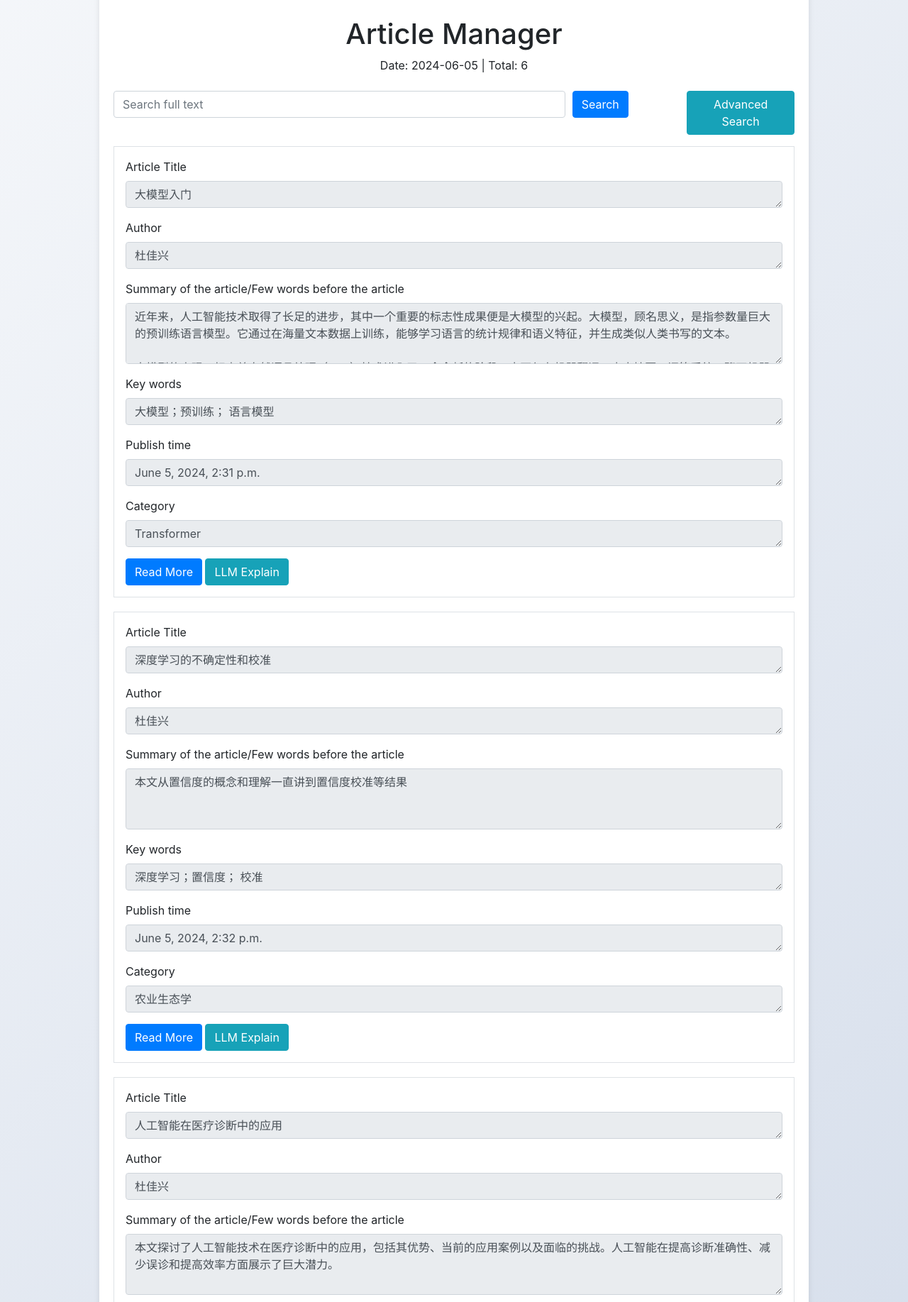
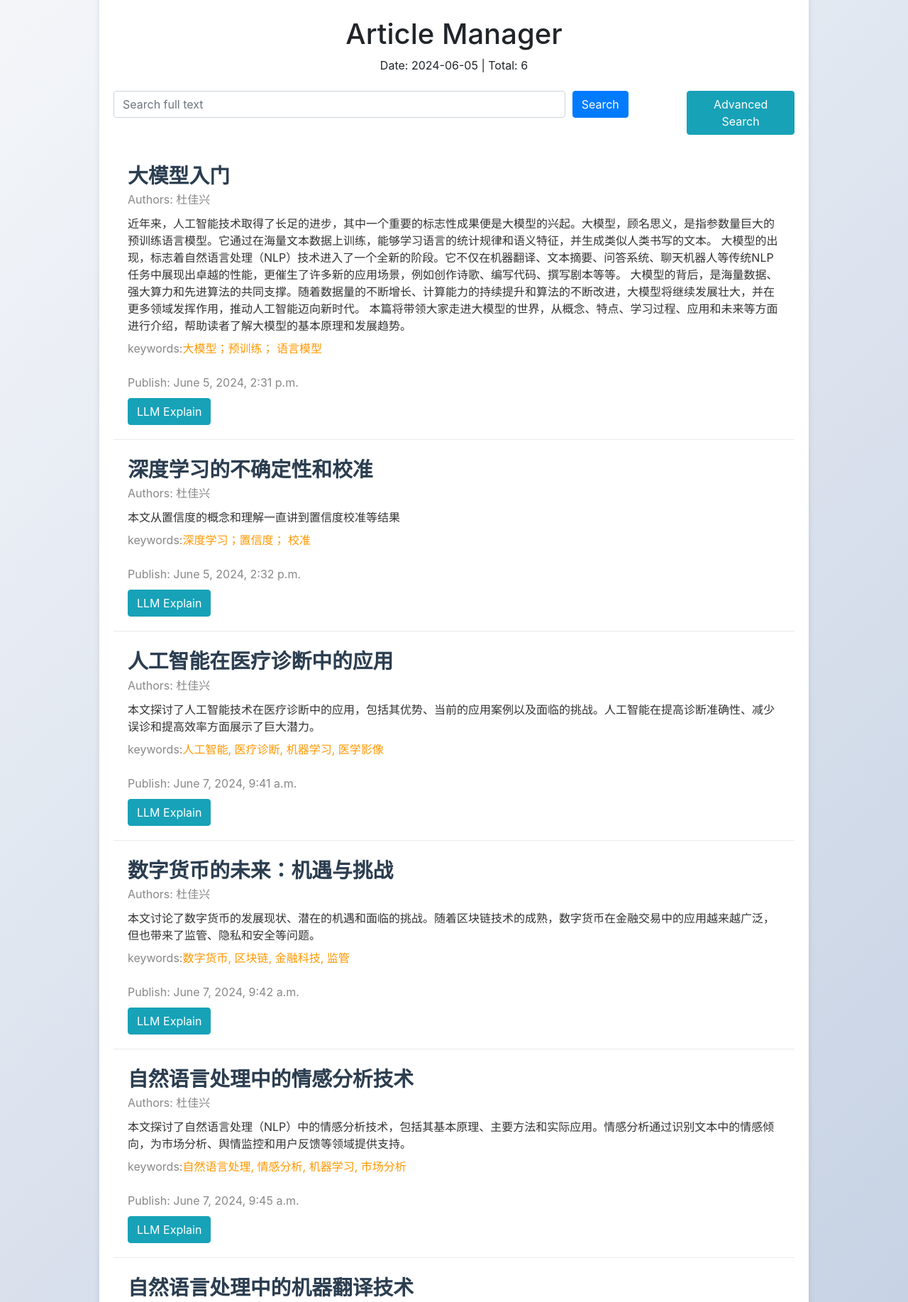
Before and after one commit to HaomingX/Article-Manager, a Django app: page / in a window 1280 px wide. Shown: the part 110-1945 px from the top of the page at 71% size. Run offline with Django 4.2, Linux system fonts and the light colour scheme; data comes from the database, SQL or seed files in the repository; both versions use the stored data as it was after the commit; some libraries are stand-ins or nearby versions.

Commit message:
article_css

```diff
--- a/app01/static/css/home.css
+++ b/app01/static/css/home.css
@@ -46,3 +46,48 @@ body {
     display: none;
     margin-top: 10px;
 }
+
+.article-card {
+    border-bottom: 1px solid #eaeaea;
+    padding: 20px;
+}
+
+.article-card:hover {
+    background-color: #f9f9f9;
+}
+
+.article-title {
+    font-size: 1.8em;
+    font-weight: bold;
+    color: #2c3e50;
+}
+
+.article-title a {
+    text-decoration: none;
+    color: inherit;
+}
+
+.article-title a:hover {
+    color: #007bff;
+}
+
+.article-authors, .article-publish {
+    color: #888;
+}
+
+.article-keywords{
+    color: #FF9800;
+}
+
+.keywords{
+    display: flex;
+}
+
+.article-summary {
+    margin-top: 10px;
+    color: #333;
+}
+
+.btn-action {
+    margin-top: 10px;
+}
--- a/app01/templates/home.html
+++ b/app01/templates/home.html
@@ -85,51 +85,42 @@
         </div>
     </form>
 
+
     <!-- Articles Display -->
+    <div class="articles">
         {% for article in articles %}
             {% if article.is_shared or article.author == request.user.username %}
-    <div class="article-section border p-3">
-        <div class="form-group">
-            <label for="articleTitle{{ forloop.counter }}">Article Title</label>
-            <textarea class="form-control" id="articleTitle{{ forloop.counter }}" rows="1" readonly>{{ article.title }}</textarea>
+            <div class="article-card">
+                <div class="article-title">
+                    <a href="{% url 'article_detail' article.id %}">{{ article.title }}</a>
                 </div>
-        <div class="form-group">
-            <label for="author{{ forloop.counter }}">Author</label>
-            <textarea class="form-control" id="author{{ forloop.counter }}" rows="1" readonly>{{ article.author }}</textarea>
+                <div class="article-authors">
+                    Authors: {{ article.author }}
                 </div>
-        <div class="form-group">
-            <label for="summary{{ forloop.counter }}">Summary of the article/Few words before the article</label>
-            <textarea class="form-control" id="summary{{ forloop.counter }}" rows="3" readonly>{{ article.summary }}</textarea>
+                <div class="article-summary">
+                    {{ article.summary }}
                 </div>
-        <div class="form-group">
-            <label for="keywords{{ forloop.counter }}">Key words</label>
-            <textarea class="form-control" id="keywords{{ forloop.counter }}" rows="1" readonly>{{ article.keywords }}</textarea>
+                <div class="keywords">
+                    <p class="article-publish mt-2">keywords:</p>
+                    <p class="article-keywords mt-2">{{ article.keywords }}</p>
                 </div>
-        <div class="form-group">
-            <label for="publishTime{{ forloop.counter }}">Publish time</label>
-            <textarea class="form-control" id="publishTime{{ forloop.counter }}" rows="1" readonly>{{ article.publish_time }}</textarea>
+                <div class="article-publish mt-2">
+                    Publish: {{ article.publish_time }}
                 </div>
-        <div class="form-group">
-            <label for="category{{ forloop.counter }}">Category</label>
-            <textarea class="form-control" id="category{{ forloop.counter }}" rows="1" readonly>{{ article.category.name }}</textarea>
+                <div class="btn-action">
+                    <button class="btn btn-info llm-explain-btn" data-article-id="{{ article.id }}">LLM Explain</button>
                 </div>
-<!--        <button class="btn btn-primary read-btn" data-article-id="{{ article.id }}">Read More</button>-->
-        <a href="{% url 'article_detail' article.id %}" class="btn btn-primary">Read More</a>
-        <button class="btn btn-info llm-explain-btn" data-article-id="{{ article.id }}">LLM Explain</button>
-<!--        <div class="full-content mt-3" id="fullContent{{ article.id }}" style="display: none;">-->
-<!--            &lt;!&ndash; 内容将通过AJAX加载 &ndash;&gt;-->
-<!--        </div>-->
-        <div class="full-content mt-3" id="llm-summary-{{ article.id }}" style="display: none;">
-            <!-- 内容将通过AJAX加载 -->
-        </div>
+                <div class="full-content mt-3" id="llm-summary-{{ article.id }}" style="display: none;"></div>
             </div>
             {% endif %}
         {% endfor %}
+    </div>
 </div>
 
 <script src="https://ajax.googleapis.com/ajax/libs/jquery/3.5.1/jquery.min.js"></script>
 <script src="https://cdnjs.cloudflare.com/ajax/libs/popper.js/1.16.0/umd/popper.min.js"></script>
 <script src="https://maxcdn.bootstrapcdn.com/bootstrap/4.5.2/js/bootstrap.min.js"></script>
+<script src="https://code.jquery.com/jquery-3.5.1.min.js"></script>
 <script src="../static/js/myScript.js?version=1.0.0"></script>
 </body>
 </html>
```
Also changed, not shown: db.sqlite3. Lines whose indentation alone changed are shown as unchanged.
